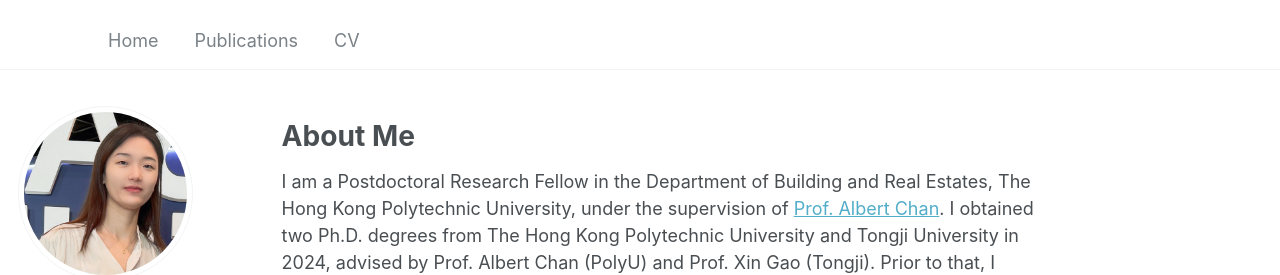
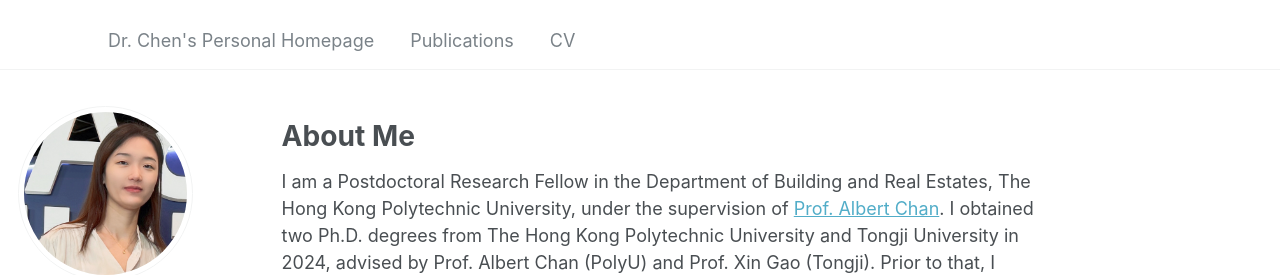
Before and after one commit to LynnChen1/LinyanChen, a Jekyll site: the page built from _pages/about.md, in a window 1280 px wide. Shown: the top 275 px of the page. Built offline with Jekyll 4.4.1, drawn with Linux system fonts in a browser that asks for light colours; some web fonts are replaced.

Commit message:
Update navigation.yml

```diff
--- a/_data/navigation.yml
+++ b/_data/navigation.yml
@@ -1,6 +1,6 @@
 # main links links
 main:
-  - title: "Home"
+  - title: "Dr. Chen's Personal Homepage"
     url: /about/
 
   - title: "Publications"
```
